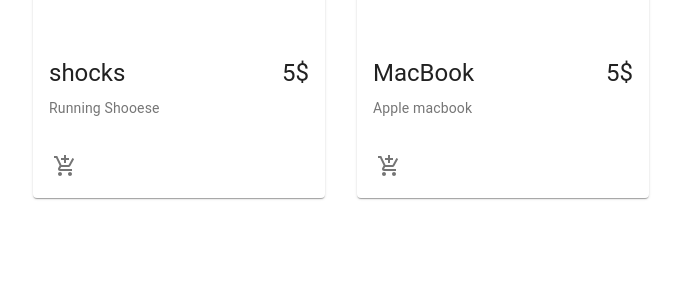
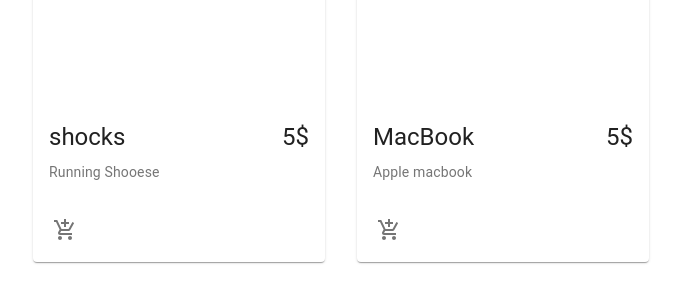
Before and after one commit to KasunHasanga/react-e-commerce, a React (Create React App) app: page / in a window 1280 px wide. Shown: the part 131-434 px from the top of the page, without its empty margins (299-980 px from the left). Built offline with nearby package versions, Linux system fonts and the light colour scheme.

Commit message:
add styles prodcuts

```diff
--- a/src/Componets/Products/Products.jsx
+++ b/src/Componets/Products/Products.jsx
@@ -2,6 +2,7 @@
 import {Grid} from "@material-ui/core";
 import Product from "./Product/Product";
 
+import useStyle from './styles'
 
 const products =[
     {id:1,name:"shocks",description:"Running Shooese",price :"5$"},
@@ -9,7 +10,11 @@
 ]
 
 const Products = () => {
-  return <main>
+
+  const classes=useStyle();
+
+  return <main classname={classes.content}>
+    <div  className={classes.toolbar} />
     <Grid container justify="center" spacing={4}>
         {products.map((product)=>(
             <Grid item key={product.id} xs={12} sm={6} ms={4} lg={3}>
--- /dev/null
+++ b/src/Componets/Products/styles.js
@@ -0,0 +1,13 @@
+import { makeStyles } from '@material-ui/core/styles';
+
+export default makeStyles((theme) => ({
+  toolbar: theme.mixins.toolbar,
+  content: {
+    flexGrow: 1,
+    backgroundColor: theme.palette.background.default,
+    padding: theme.spacing(3),
+  },
+  root: {
+    flexGrow: 1,
+  },
+}));
```
